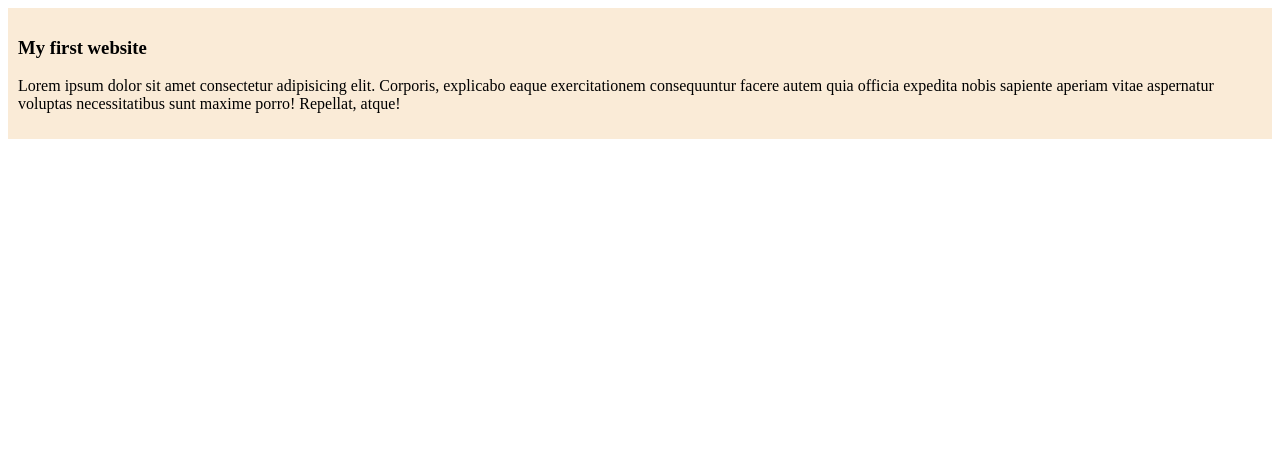
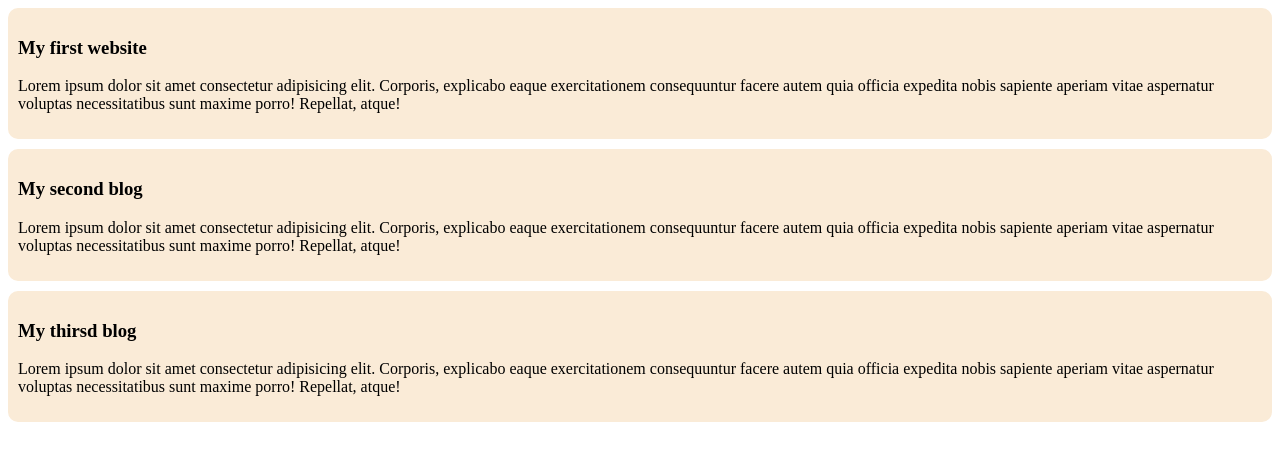
Before and after one commit to md-siham123/my-simple-website, a plain HTML site: page index.html in a window 1280 px wide. Drawn offline with Linux system fonts and the light colour scheme.

Commit message:
added the second and the third blog

```diff
--- a/index.html
+++ b/index.html
@@ -11,5 +11,13 @@
         <h3>My first website</h3>
         <p>Lorem ipsum dolor sit amet consectetur adipisicing elit. Corporis, explicabo eaque exercitationem consequuntur facere autem quia officia expedita nobis sapiente aperiam vitae aspernatur voluptas necessitatibus sunt maxime porro! Repellat, atque!</p>
     </div>
+    <div>
+        <h3>My second blog</h3>
+        <p>Lorem ipsum dolor sit amet consectetur adipisicing elit. Corporis, explicabo eaque exercitationem consequuntur facere autem quia officia expedita nobis sapiente aperiam vitae aspernatur voluptas necessitatibus sunt maxime porro! Repellat, atque!</p>
+    </div>
+    <div>
+        <h3>My thirsd blog</h3>
+        <p>Lorem ipsum dolor sit amet consectetur adipisicing elit. Corporis, explicabo eaque exercitationem consequuntur facere autem quia officia expedita nobis sapiente aperiam vitae aspernatur voluptas necessitatibus sunt maxime porro! Repellat, atque!</p>
+    </div>
 </body>
 </html>
--- a/styles/blog.css
+++ b/styles/blog.css
@@ -1,4 +1,6 @@
 div{
    background-color:antiquewhite;
    padding: 10px;
+   margin-bottom: 10px;
+   border-radius: 10px;
 }
```
